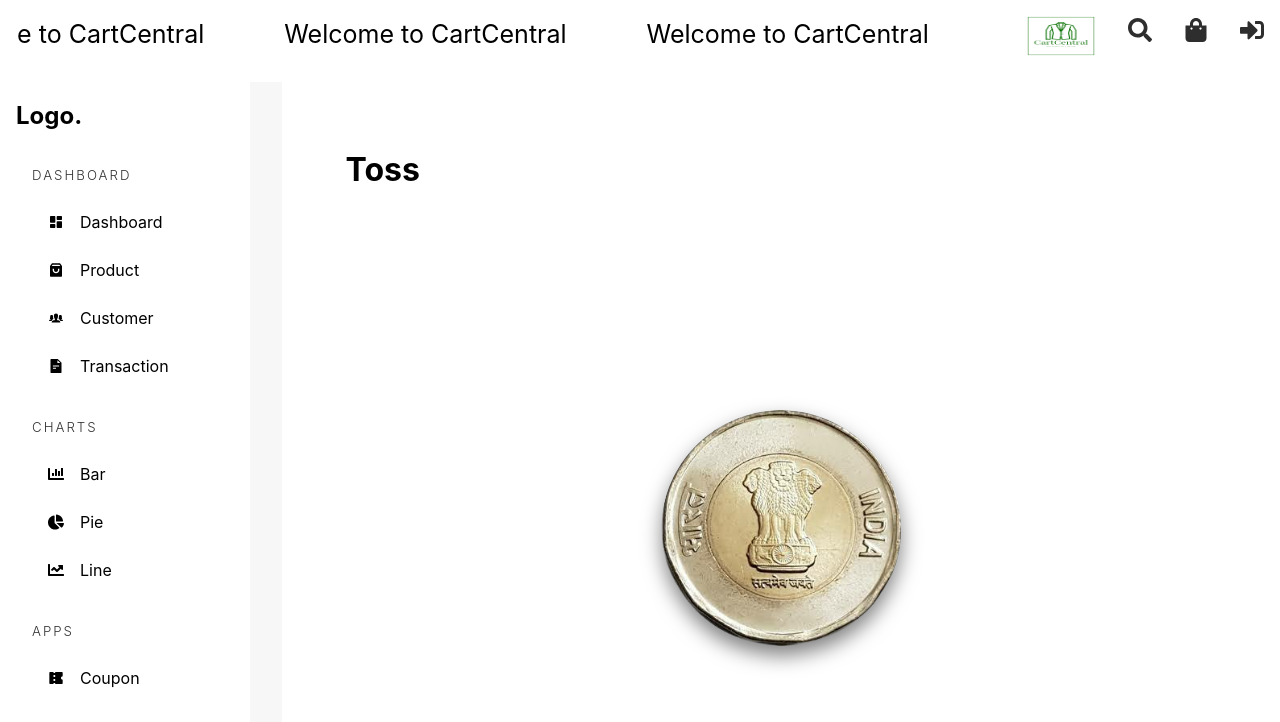
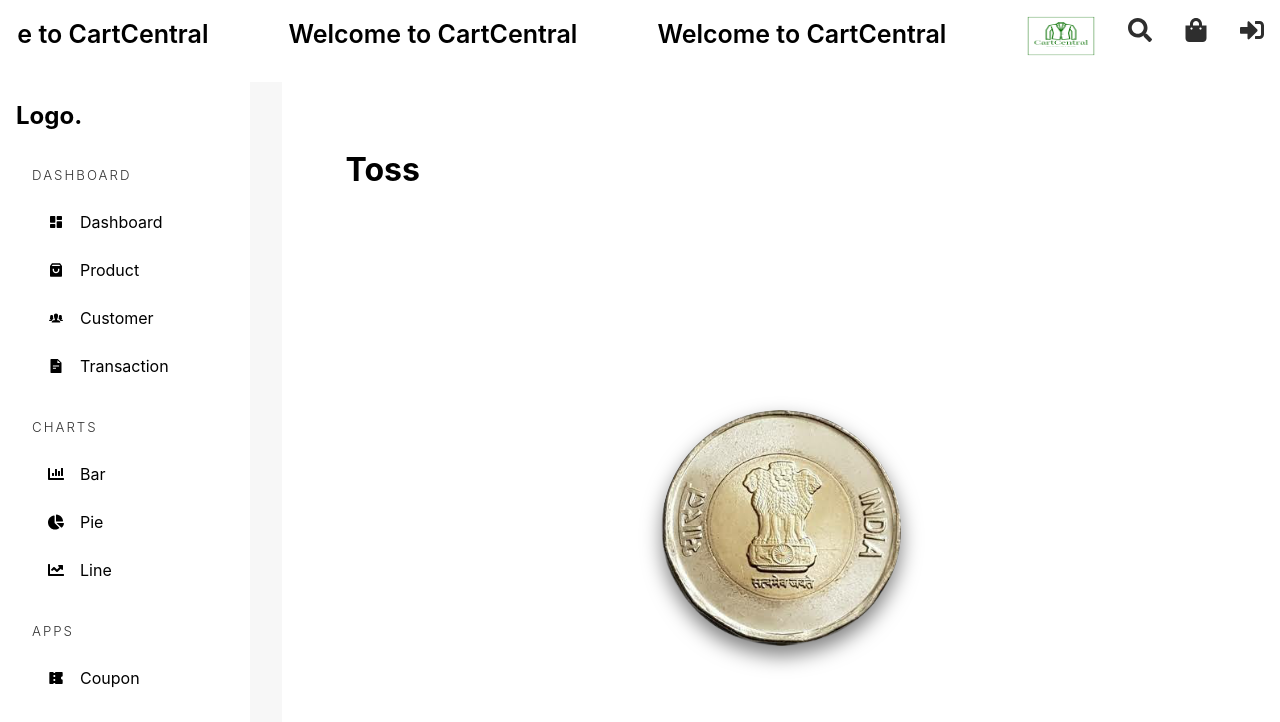
Before and after one commit to blockdev09/CartCentral, a React (Vite) app: page /admin/app/toss in a window 1280 px wide. Shown: the top 722 px of the page. Built offline with nearby package versions, Linux system fonts and the light colour scheme; no server answers.

Commit message:
Fonts improved

```diff
--- a/src/styles/app.scss
+++ b/src/styles/app.scss
@@ -85,7 +85,7 @@ $color3: rgb(0, 104, 136);
 }
 .text {
   font-size: 25px;
-  font-weight: 400;
+  font-weight: 600;
   // text-transform: uppercase;
   color:black;
   animation: animate_text 20s linear infinite;
```
